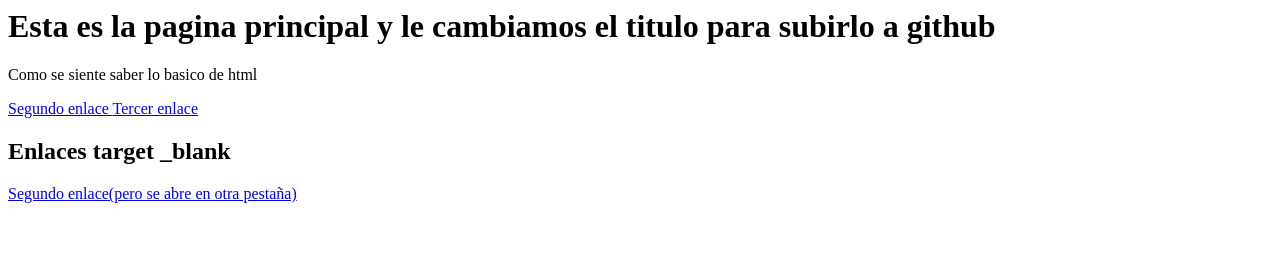
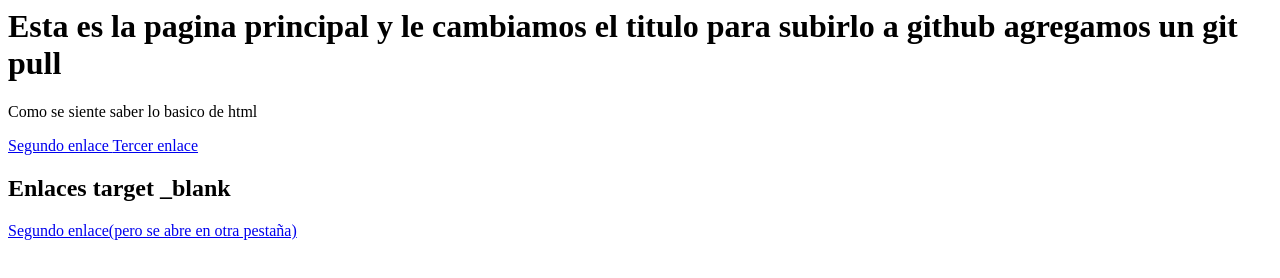
Before and after one commit to irufonsek/Primera-parte-html, a plain HTML site: page index.html in a window 1280 px wide. Drawn offline with Linux system fonts and the light colour scheme.

Commit message:
Update index.html

```diff
--- a/index.html
+++ b/index.html
@@ -6,7 +6,7 @@
 </head>
 <body>
 
-    <h1> Esta es la pagina principal y le cambiamos el titulo para subirlo a github </h1>
+    <h1> Esta es la pagina principal y le cambiamos el titulo para subirlo a github agregamos un git pull </h1>
 
     <p> Como se siente saber lo basico de html</p>
 <a  href="Enlace2.html" title="Subtitulo ss"> Segundo enlace </a>
```
